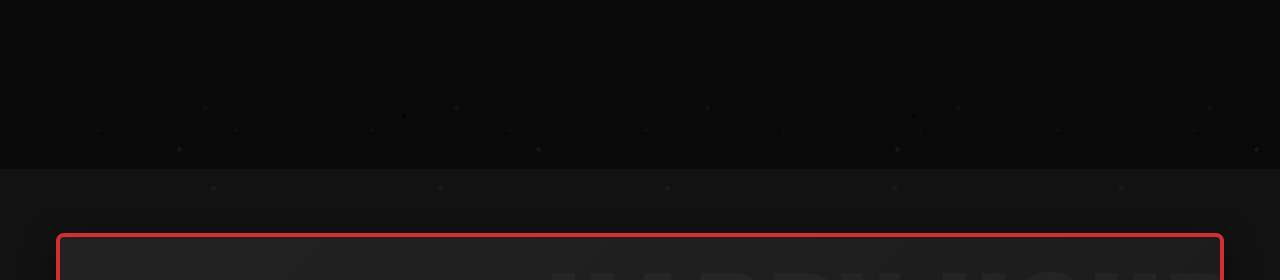
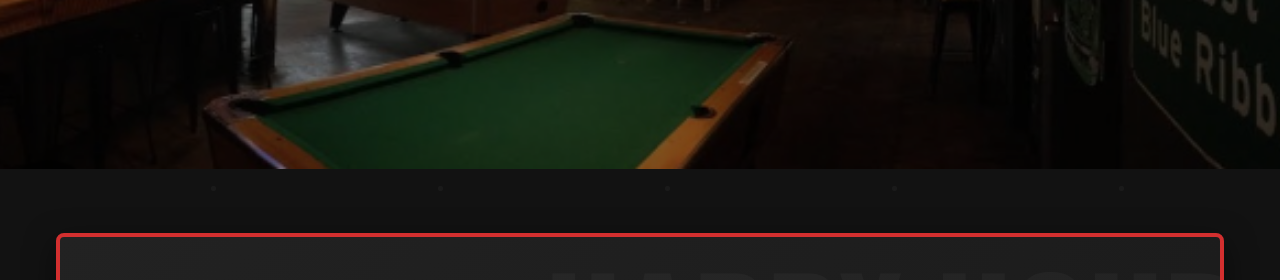
Before and after one commit to jonesruhby/road34-website, a website built with Vite: page specials.html in a window 1280 px wide. Shown: the part 389-669 px from the top of the page. Built offline with nearby package versions, Linux system fonts and the light colour scheme.

Commit message:
Add files via upload

```diff
--- a/src/style.css
+++ b/src/style.css
@@ -646,7 +646,7 @@ footer {
 .specials-hero {
   height: 60vh;
   min-height: 400px;
-  background-image: url('images/specials-hero.png');
+  background-image: url('/images/specials-hero.png');
   background-size: cover;
   background-position: center;
   position: relative;
```
